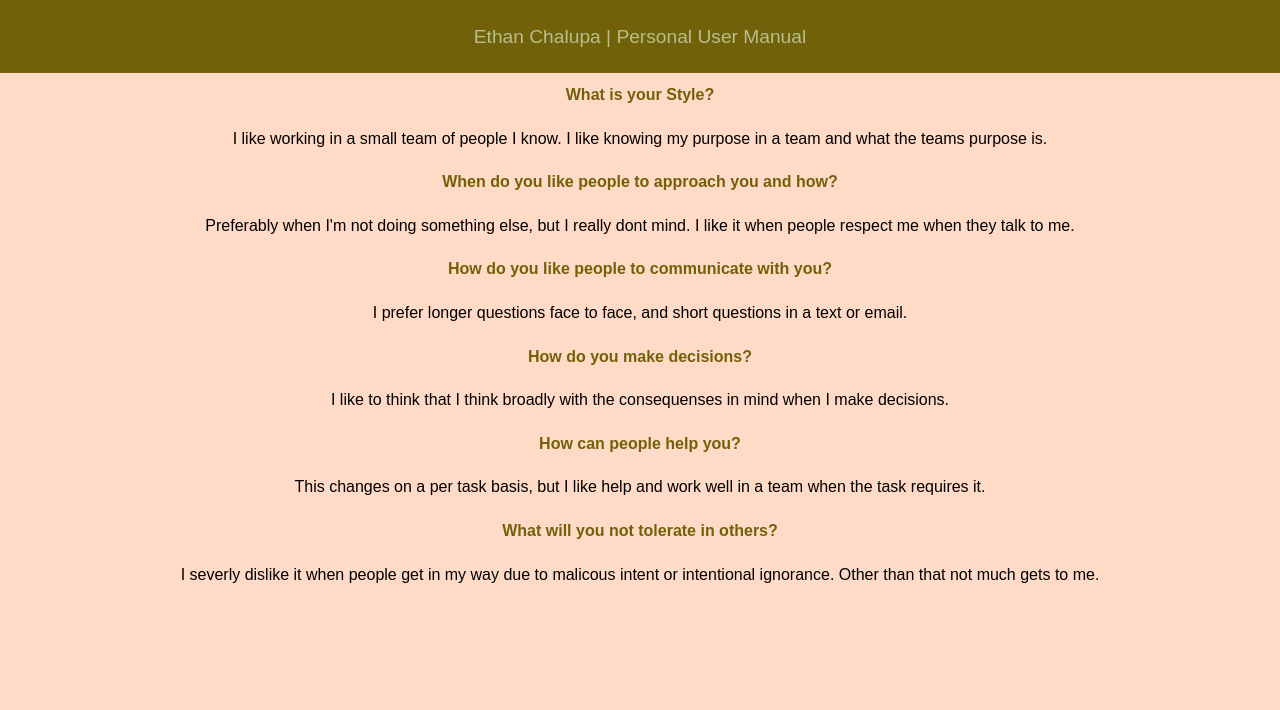
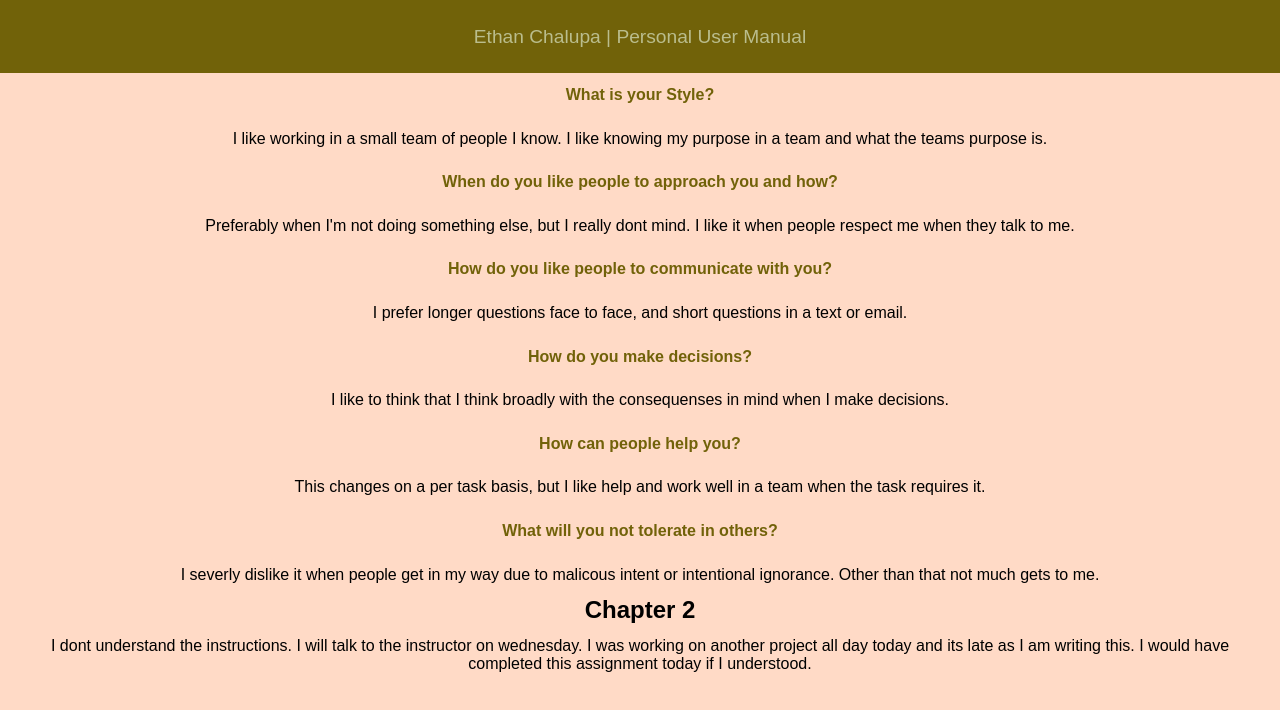
Before and after one commit to EthanChalupaBYUI/CSE170, a plain HTML site: page personal_project.html in a window 1280 px wide. Drawn offline with Linux system fonts and the light colour scheme.

Commit message:
added chapter 2 apology

```diff
--- a/personal_project.html
+++ b/personal_project.html
@@ -48,5 +48,11 @@
     <p>
         I severly dislike it when people get in my way due to malicous intent or intentional ignorance. Other than that not much gets to me.
     </p>
+    <h2>Chapter 2</h2>
+    <p>I dont understand the instructions. I will talk to the instructor on wednesday. I was working on another project all day today and its late as I am writing this.
+        I would have completed this assignment today if I understood.</p>
+
+
+
 </body>
 </html>
```
Also changed, not shown: index.html (+2 -2 lines).
